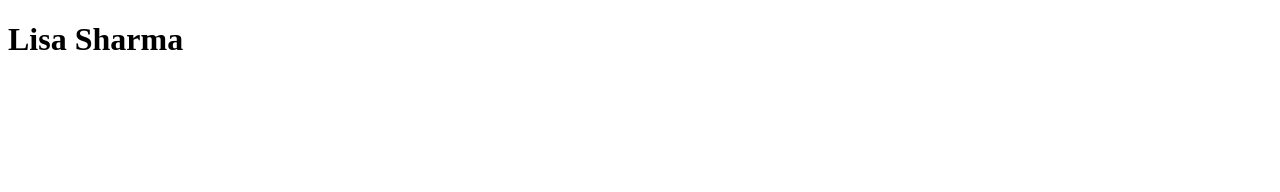
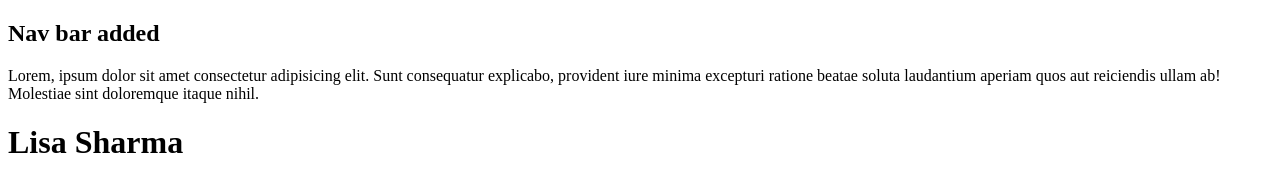
Before and after one commit to Lisa-Sharma/web, a plain HTML site: page index.html in a window 1280 px wide. Drawn offline with Linux system fonts and the light colour scheme.

Commit message:
added nav bar details

```diff
--- a/index.html
+++ b/index.html
@@ -6,6 +6,10 @@
     <title>Document</title>
 </head>
 <body>
+    <nav>
+        <h2>Nav bar added</h2>
+        <p>Lorem, ipsum dolor sit amet consectetur adipisicing elit. Sunt consequatur explicabo, provident iure minima excepturi ratione beatae soluta laudantium aperiam quos aut reiciendis ullam ab! Molestiae sint doloremque itaque nihil. </p>
+    </nav>
     <h1>Lisa Sharma</h1>
 
 </body>
```
